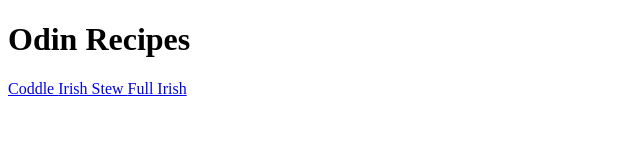
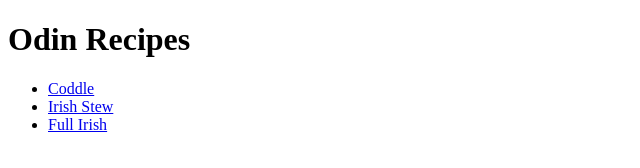
Before and after one commit to Tiddlemesoftly/odin_recipes, a plain HTML site: page index.html in a window 1280 px wide. Shown: the whole page, without its empty margins (0-640 px from the left). Drawn offline with Linux system fonts and the light colour scheme.

Commit message:
Modified index.html with and unordered list of the recipe links

```diff
--- a/index.html
+++ b/index.html
@@ -11,12 +11,13 @@
     <body>
         <h1><strong> Odin Recipes </strong></h1>
 
-        <a href="./recipes/Coddle.html"> Coddle </a>
+        <ul>
 
-        <a href="./recipes/irish_beef_stew.html"> Irish Stew </a>
+        <li><a href="./recipes/Coddle.html"> Coddle </a></li>
+        <li><a href="./recipes/irish_beef_stew.html"> Irish Stew </a></li>
+        <li><a href="./recipes/full_Irish.html">Full Irish</a></li>
 
-        <a href="./recipes/full_Irish.html">Full Irish</a>
-
+        </ul>
 
 
     </body>
```
